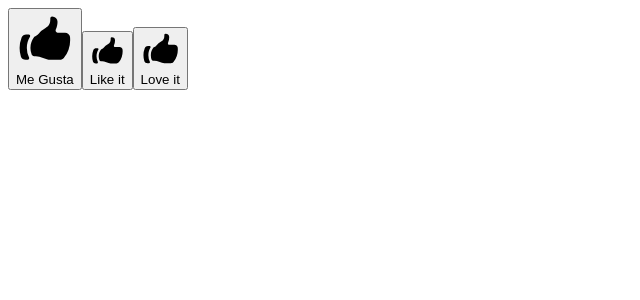
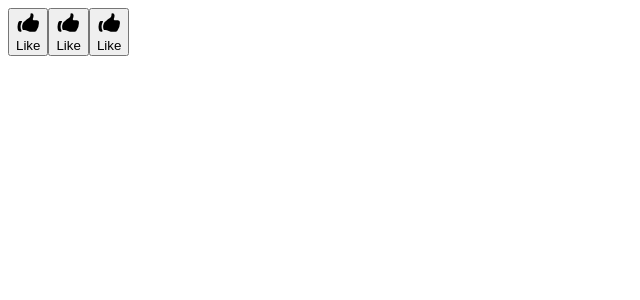
Before and after one commit to nangonz/React-Midudev, a React (Vite) app in the folder projects/00-hola-mundo/: page / in a window 1280 px wide. Shown: the top 300 px of the page, without its empty margins (0-640 px from the left). Built offline with nearby package versions, Linux system fonts and the light colour scheme.

Commit message:
Component driven Development

```diff
--- a/projects/00-hola-mundo/src/main.jsx
+++ b/projects/00-hola-mundo/src/main.jsx
@@ -1,7 +1,7 @@
 import React from 'react'
 import ReactDOM from 'react-dom/client'
 
-const createButton = ({text})=>{
+const Button = ({text})=>{
   return (
     <button>
     <svg xmlns="http://www.w3.org/2000/svg" viewBox="0 0 24 24" fill="currentColor" class="w-6 h-6">
@@ -14,8 +14,8 @@ const createButton = ({text})=>{
 const root = ReactDOM.createRoot(document.getElementById('root'))
 root.render(
   <React.Fragment>
-    {createButton({text: 'Me Gusta'})}
-    {createButton({text: 'Like it'})}
-    {createButton({text: 'Love it'})}
+    <Button text='Like'/>
+    <Button text='Like'/>
+    <Button text='Like'/>
   </React.Fragment>
 )
```
